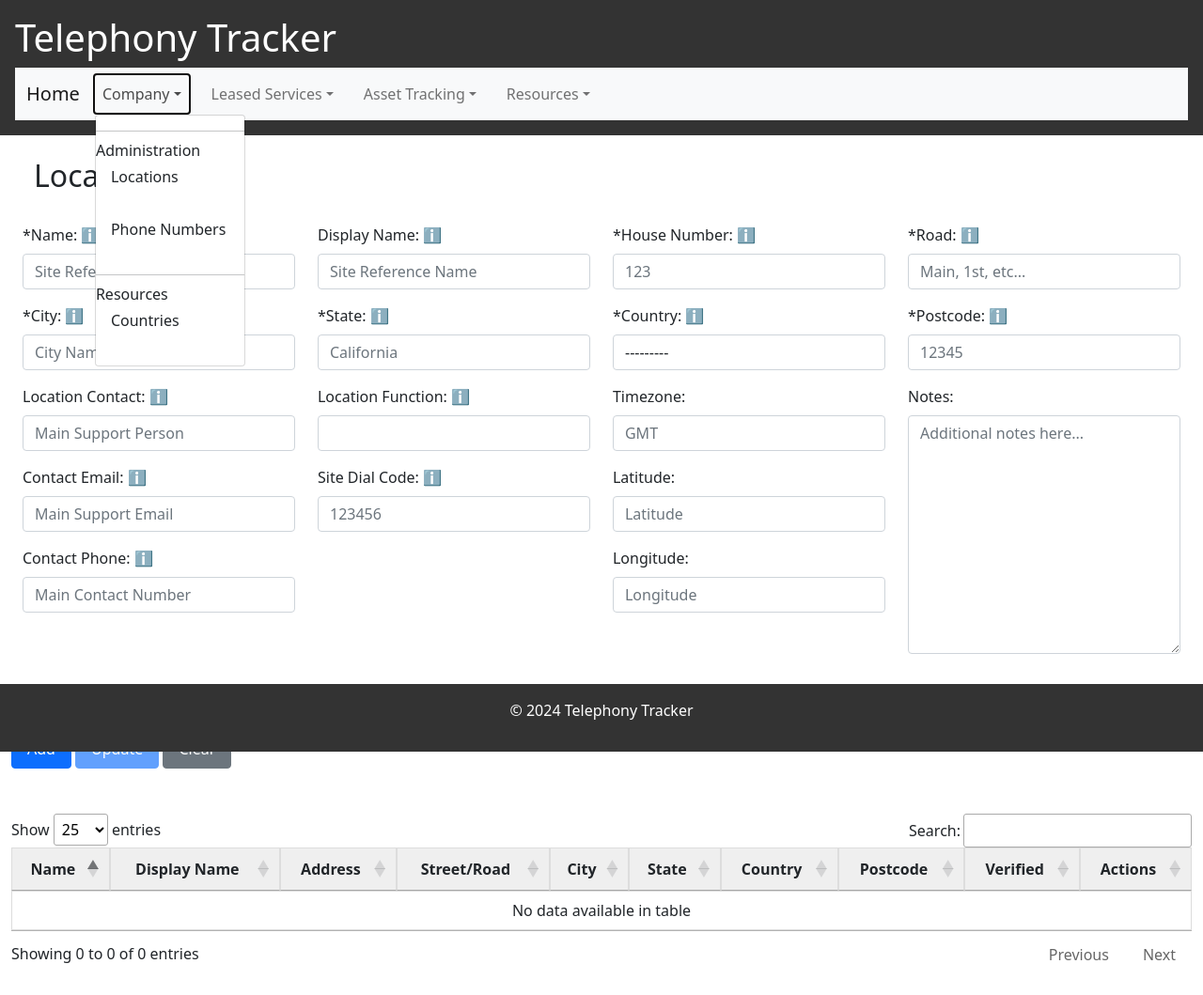
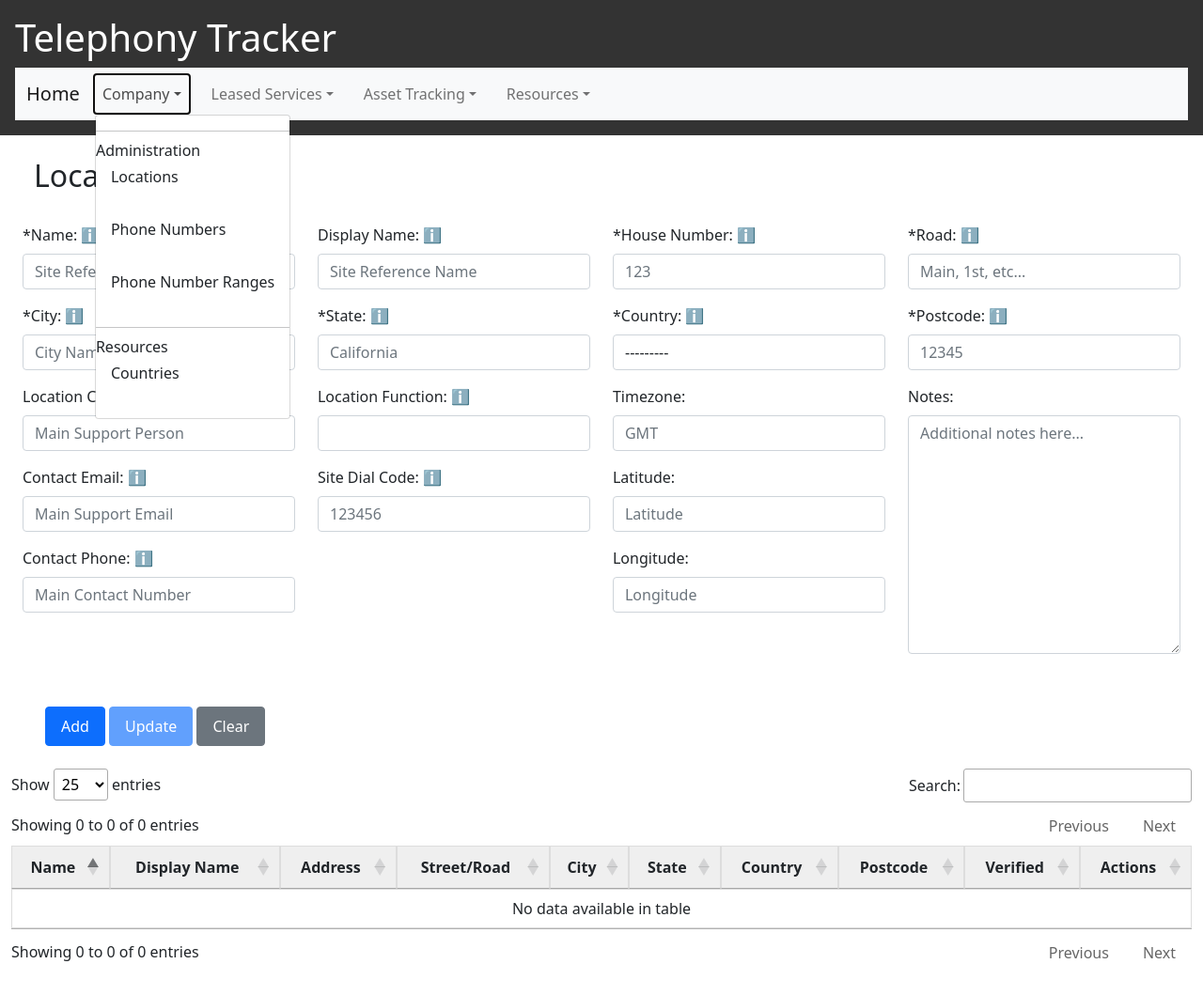
Before and after one commit to cschrachta/telephony_tracker_python, a Django app: page /telephony/location/ in a window 1280 px wide, after a click on "Company". Shown: the whole page at 94% size. Before the commit the page ends 1025 px from the top, so only its background shows below. Run offline with Django 5.2, Linux system fonts and the light colour scheme; data that the repository does not hold is empty; some libraries are stand-ins or nearby versions.

Commit message:
updated table rendering for base.html

```diff
--- a/telephony/forms.py
+++ b/telephony/forms.py
@@ -203,6 +203,8 @@ class PhoneNumberForm(forms.ModelForm):
         ]
 
         widgets = {
+            'directory_number': forms.TextInput(attrs={'placeholder': '+12345551212'}),
+            'subscriber_number': forms.TextInput(attrs={'placeholder': '1212'}),
             'last_used_at': forms.DateTimeInput(attrs={'type': 'datetime-local'}),
             'activation_date': forms.DateInput(attrs={'type': 'date'}),
             'deactivation_date': forms.DateInput(attrs={'type': 'date'}),
@@ -215,6 +217,43 @@ class PhoneNumberForm(forms.ModelForm):
         def __init__(self, *args, **kwargs):
             super().__init__(*args, **kwargs)
             self.fields['usage_type'].queryset = UsageType.objects.filter(usage_for='PhoneNumber')
+
+
+class PhoneNumberRangeForm(forms.ModelForm):
+    class Meta:
+        model = PhoneNumberRange
+        fields = [
+            'start_number',
+            'end_number',
+            'country',
+            'service_provider',
+            'location',
+            'usage_type',
+            'circuit',
+            'notes',
+        ]
+
+        widgets = {
+            'start_number': forms.TextInput(attrs={'placeholder': '+12345551200'}),
+            'end_number': forms.TextInput(attrs={'placeholder': '+12345552199'}),
+        }
+
+        def phone_number_list(request):
+            filter = PhoneNumberRangeFilter(request.GET, queryset=PhoneNumberRange.objects.all())
+            return render(request, 'telephony/phone_number_range.html', {'filter': filter})
+
+        def __init__(self, *args, **kwargs):
+            super().__init__(*args, **kwargs)
+            self.fields['usage_type'].queryset = UsageType.objects.filter(usage_for='PhoneNumberRange')
+
+
+
+
+
+
+
+
+
 
 
 class CountryForm(forms.ModelForm):
--- a/telephony/templates/telephony/_navbar.html
+++ b/telephony/templates/telephony/_navbar.html
@@ -15,6 +15,7 @@
             </li>
             <li><a class="dropdown-item" href="{% url 'telephony:location' %}">Locations</a></li>
             <li><a class="dropdown-item" href="{% url 'telephony:phone_number' %}">Phone Numbers</a></li>
+            <li><a class="dropdown-item" href="{% url 'telephony:phone_number_range' %}">Phone Number Ranges</a></li>
             <li><hr class="dropdown-divider">Resources</li>
             <li><a class="dropdown-item" href="{% url 'telephony:country_list' %}">Countries</a></li>
           </ul>
@@ -26,6 +27,7 @@
             <li><a class="dropdown-item" href="{% url 'telephony:service_provider' %}">Service Providers</a></li>
             <li><a class="dropdown-item" href="{% url 'telephony:service_provider_rep' %}">Service Provider Reps</a></li>
             <li><a class="dropdown-item" href="{% url 'telephony:phone_number' %}">Phone Numbers</a></li>
+            <li><a class="dropdown-item" href="{% url 'telephony:phone_number_range' %}">Phone Number Ranges</a></li>
           </ul>
         </li>
         <li class="nav-item dropdown">
@@ -38,6 +40,7 @@
             <li><a class="dropdown-item" href="{% url 'telephony:service_provider' %}">Phones</a></li>
             <li><a class="dropdown-item" href="{% url 'telephony:location' %}">Gateways</a></li>
             <li><a class="dropdown-item" href="{% url 'telephony:phone_number' %}">Analog Gateways</a></li>
+            <li><a class="dropdown-item" href="{% url 'telephony:phone_number_range' %}">Phone Number Ranges</a></li>
           </ul>
         </li>
         <li class="nav-item dropdown">
--- a/telephony/templates/telephony/base.html
+++ b/telephony/templates/telephony/base.html
@@ -54,14 +54,14 @@
 
 
   {% block form %}
-  <div class="container-fluid mb-5">
+  <div class="container-fluid">
     {% if show_form %}
     <form method="post" action="{% if form.instance.pk %}{% url edit_url form.instance.pk %}{% else %}{% url new_url %}{% endif %}" class="{{ form_class }}">
       {% csrf_token %}
       {% block form_content %}
       {{ form.as_p }}
       {% endblock %}
-      <div class="row mt-5">
+      <div class="container-fluid mt-4 ms-4">
         <div class="col-md-12">
           <button type="submit" name="action" value="add" class="btn btn-primary" {% if form.instance.pk %}disabled{% endif %}>Add</button>
           <button type="submit" name="action" value="update" class="btn btn-primary" {% if not form.instance.pk %}disabled{% endif %}>Update</button>
@@ -73,9 +73,10 @@
   </div>
   {% endblock %}
 
+  <div class="content container-fluid py-4">
     {% block table %}
     {% if show_table %}
-  <div class="container-fluid">
+    <div class="col-12 table-container"></div>
       <table class="{{ table_class }} table table-hover">
         <thead>
           <tr>
@@ -108,10 +109,14 @@
     </div>
     {% endif %}
     {% endblock %}
-  <footer>
+  </div>
+</body>
+
+{% block footer %}
+<!-- <footer>
   <p>&copy; 2024 Telephony Tracker</p>
-  </footer>
-</body>
+</footer> -->
+{% endblock %}
 
 <script>
   document.addEventListener('DOMContentLoaded', function () {
@@ -130,6 +135,7 @@
       "pageLength": 25,
       "colReorder": true,
       "colResize": true,
+      "dom": '<"top"flip>rt<"bottom"ip><"clear">',
     });
 
 
--- a/telephony/urls.py
+++ b/telephony/urls.py
@@ -5,6 +5,7 @@ from .views import (
   LocationListView, LocationCreateView, LocationUpdateView, LocationDetailView, LocationDeleteView, ValidateLocationView,
   LocationFunctionListView, LocationFunctionCreateView, LocationFunctionUpdateView, LocationFunctionDeleteView,
   PhoneNumberListView, PhoneNumberCreateView, PhoneNumberUpdateView, PhoneNumberDetailView, PhoneNumberDeleteView,
+  PhoneNumberRangeListView, PhoneNumberRangeCreateView, PhoneNumberRangeUpdateView, PhoneNumberRangeDetailView, PhoneNumberRangeDeleteView,
   country_list
 )
 
@@ -49,6 +50,14 @@ urlpatterns = [
     path('phone_number/<int:pk>/delete/', PhoneNumberDeleteView.as_view(), name='phone_number_delete'),
     # path('phone_numbers/<int:pk>/validate/', ValidatePhoneNumbersView.as_view(), name='validate_phone_number'),
 
+    # Phone Number Range-related URLs
+    path('phone_number_range/', PhoneNumberRangeListView.as_view(), name='phone_number_range'),
+    path('phone_number_range/new/', PhoneNumberRangeCreateView.as_view(), name='phone_number_range_new'),
+    path('phone_number_range/<int:pk>/edit/', PhoneNumberRangeUpdateView.as_view(), name='phone_number_range_edit'),
+    path('phone_number_range/<int:pk>/details/', PhoneNumberRangeDetailView.as_view(), name='phone_number_range_details'),
+    path('phone_number_range/<int:pk>/delete/', PhoneNumberRangeDeleteView.as_view(), name='phone_number_range_delete'),
+
+
     # path('service_provider_list/', views.service_provider_list, name='service_provider_list'),
     # path('phone_number/<int:phone_number_id>/', views.phone_numbers, name='phone_number_edit'),
     # path('service_provider_list/<int:provider_id>/', views.service_provider_list, name='service_provider_edit'),
--- a/telephony/views.py
+++ b/telephony/views.py
@@ -10,9 +10,9 @@ from django.http import JsonResponse, HttpResponseRedirect
 from django.contrib.auth.decorators import login_required
 from django.contrib import messages
 from django.views.decorators.http import require_http_methods
-from .models import Location, ServiceProvider, CircuitDetail, PhoneNumber, Country, LocationFunction, ServiceProviderRep
+from .models import Location, ServiceProvider, CircuitDetail, PhoneNumber, PhoneNumberRange, Country, LocationFunction, ServiceProviderRep
 from .templatetags import custom_filters
-from .forms import CircuitDetailForm, LocationForm, SearchForm, PhoneNumberForm, CountryForm, ServiceProviderForm, LocationFunctionForm, ServiceProviderRepForm
+from .forms import CircuitDetailForm, LocationForm, SearchForm, PhoneNumberForm, PhoneNumberRangeForm, CountryForm, ServiceProviderForm, LocationFunctionForm, ServiceProviderRepForm
 from .utils import validate_address
 
 logger = logging.getLogger(__name__)
@@ -262,9 +262,8 @@ class ServiceProviderDeleteView(BaseDeleteView):
 class ServiceProviderRepListView(BaseListView):
     model = ServiceProviderRep
     form_class = ServiceProviderRepForm
-    table_headers = ['Provider', 'Support Number', 'Contract Number', 'Contract Details', 'Website', 'Notes']
-    table_fields = ['provider_name', 'support_number', 'contract_number', 'contract_details', 'website_url', 'notes']
-
+    table_headers = ['Representative', 'Contact Number', 'Contact Email', 'Provider', 'Notes']
+    table_fields = ['account_rep_name', 'account_rep_phone', 'account_rep_email', 'provider', 'notes']
 
 class ServiceProviderRepCreateView(BaseCreateView):
     model = ServiceProviderRep
@@ -274,8 +273,8 @@ class ServiceProviderRepCreateView(BaseCreateView):
 class ServiceProviderRepUpdateView(BaseUpdateView):
     model = ServiceProviderRep
     form_class = ServiceProviderRepForm
-    table_headers = ['Provider', 'Support Number', 'Contract Number', 'Contract Details', 'Website', 'Notes']
-    table_fields = ['provider_name', 'support_number', 'contract_number', 'contract_details', 'website_url', 'notes']
+    table_headers = ['Representative', 'Contact Number', 'Contact Email', 'Provider', 'Notes']
+    table_fields = ['account_rep_name', 'account_rep_phone', 'account_rep_email', 'provider', 'notes']
     success_url = reverse_lazy('telephony:service_provider_rep')
 
 class ServiceProviderRepDetailView(BaseDetailView):
@@ -357,11 +356,11 @@ class PhoneNumberListView(BaseListView):
         'Subscriber Number',
         'Service Location',
         'Usage Type',
-        'Status',
+        # 'Status',
         'Assigned To',
         'Provider',
-        'Activation Date',
-        'Deactivation Date',
+        # 'Activation Date',
+        # 'Deactivation Date',
         'Notes'
     ]
     table_fields = [
@@ -370,11 +369,11 @@ class PhoneNumberListView(BaseListView):
         'subscriber_number',
         'service_location',
         'usage_type',
-        'status',
+        # 'status',
         'assigned_to',
         'service_provider',
-        'activation_date',
-        'deactivation_date',
+        # 'activation_date',
+        # 'deactivation_date',
         'notes'
     ]
     form_fields = [
@@ -445,3 +444,78 @@ class PhoneNumberDetailView(BaseDetailView):
 
 class PhoneNumberDeleteView(BaseDeleteView):
     model = PhoneNumber
+
+
+
+###############################################################################################################
+class PhoneNumberRangeListView(BaseListView):
+    model = PhoneNumberRange
+    form_class = PhoneNumberRangeForm
+    table_headers = [
+        'Range Start Number',
+        'Range End Number',
+        'Country',
+        'Provider',
+        'Service Location',
+        'Usage Type',
+        'Notes'
+    ]
+    table_fields = [
+        'start_number',
+        'end_number',
+        'country',
+        'service_provider',
+        'location',
+        'usage_type',
+        'notes'
+    ]
+    form_fields = [
+        'start_number',
+        'end_number',
+        'country',
+        'service_provider',
+        'location',
+        'usage_type',
+        'notes'
+    ]
+
+class PhoneNumberRangeCreateView(BaseCreateView):
+    model = PhoneNumberRange
+    form_class = PhoneNumberRangeForm
+
+class PhoneNumberRangeUpdateView(BaseUpdateView):
+    model = PhoneNumberRange
+    form_class = PhoneNumberRangeForm
+    table_headers = [
+        'Range Start Number',
+        'Range End Number',
+        'Country',
+        'Provider',
+        'Service Location',
+        'Usage Type',
+        'Notes'
+    ]
+    table_fields = [
+        'start_number',
+        'end_number',
+        'country',
+        'service_provider',
+        'location',
+        'usage_type',
+        'notes'
+    ]
+    form_fields = [
+        'start_number',
+        'end_number',
+        'country',
+        'service_provider',
+        'location',
+        'usage_type',
+        'notes'
+    ]
+
+class PhoneNumberRangeDetailView(BaseDetailView):
+    model = PhoneNumberRange
+
+class PhoneNumberRangeDeleteView(BaseDeleteView):
+    model = PhoneNumberRange
```
Also changed, not shown: static_main/styles/styles.css (+31 -0 lines), telephony/templates/telephony/phone_number.html (+6 -6 lines), telephony/templates/telephony/phone_number_range.html (added, +54 -0 lines). Lines whose indentation alone changed are shown as unchanged.
